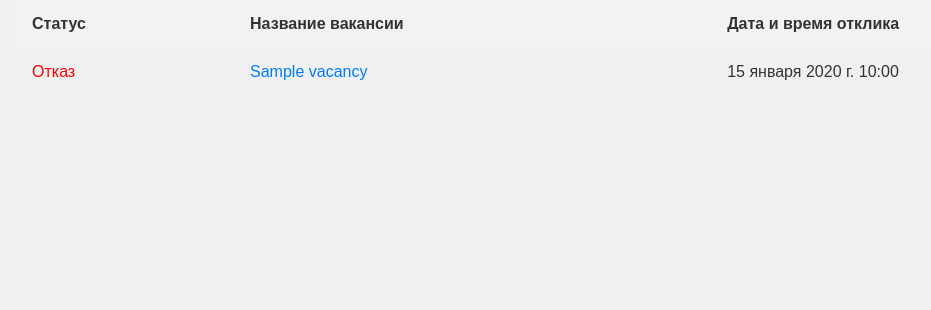
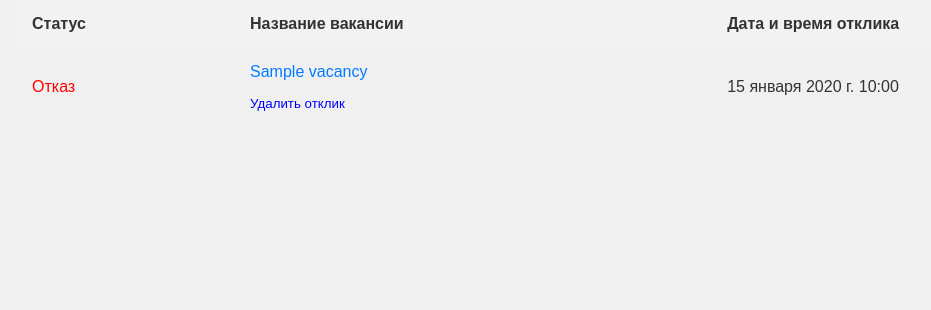
Before and after one commit to smile-rus1/my_diplom, a Django app: page /applicant/responses/ in a window 1280 px wide. Shown: the part 256-566 px from the top of the page, without its empty margins (13-944 px from the left). Run offline with Django 4.2, Linux system fonts and the light colour scheme; a user stored in the database is signed in; tables that the repository leaves empty hold one stand-in row (values such as "Sample post").

Commit message:
Добавил url.

```diff
--- a/job_search_help_site/search_site/templates/respond_on_vacancy.html
+++ b/job_search_help_site/search_site/templates/respond_on_vacancy.html
@@ -34,6 +34,16 @@ select:focus {
   outline: none;
   border-color: #007bff;
   box-shadow: 0 0 5px rgba(0, 123, 255, 0.5);
+}
+
+.responses-button {
+    background: none;
+    border: none;
+    padding: 0;
+    text-decoration: none;
+    cursor: pointer;
+    color: blue;
+    margin-top: 15px; /* Пример: отступ сверху */
 }
 </style>
 {% endblock %}
@@ -86,7 +96,18 @@ select:focus {
                     <span style="color: red;">Отказ</span>
                 {% endif %}
             </td>
-            <td><a href="{% url 'vacancy' response.vacancy.id %}" class="card-link">{{response.vacancy.title_vacancy}}</a</td>
+            <td>
+                <a href="{% url 'vacancy' response.vacancy.id %}" class="card-link">
+                    {{response.vacancy.title_vacancy}}
+                </a>
+                <br>
+                <form method="post" action="{% url 'hide_application' response.id %}">
+                    {% csrf_token %}
+                    <span>
+                        <button class="responses-button">Удалить отклик</button>
+                    </span>
+                </form>
+            </td>
             <td>{{response.application_date}}</td>
         </tr>
     {% endfor %}
--- a/job_search_help_site/search_site/urls.py
+++ b/job_search_help_site/search_site/urls.py
@@ -8,6 +8,7 @@ urlpatterns = [
     path("logout/", views.logout_user, name="logout_user"),
     path("help/", views.help_for_people, name="help"),
     path("delete_me/", views.delete_me, name="delete_me"),
+    path("delete_application/<int:application_id>", views.delete_application_on_list_of_active, name="hide_application"),
 
     # для applicant
     path("login/applicant", views.login_applicant, name="login_applicant"),
```
